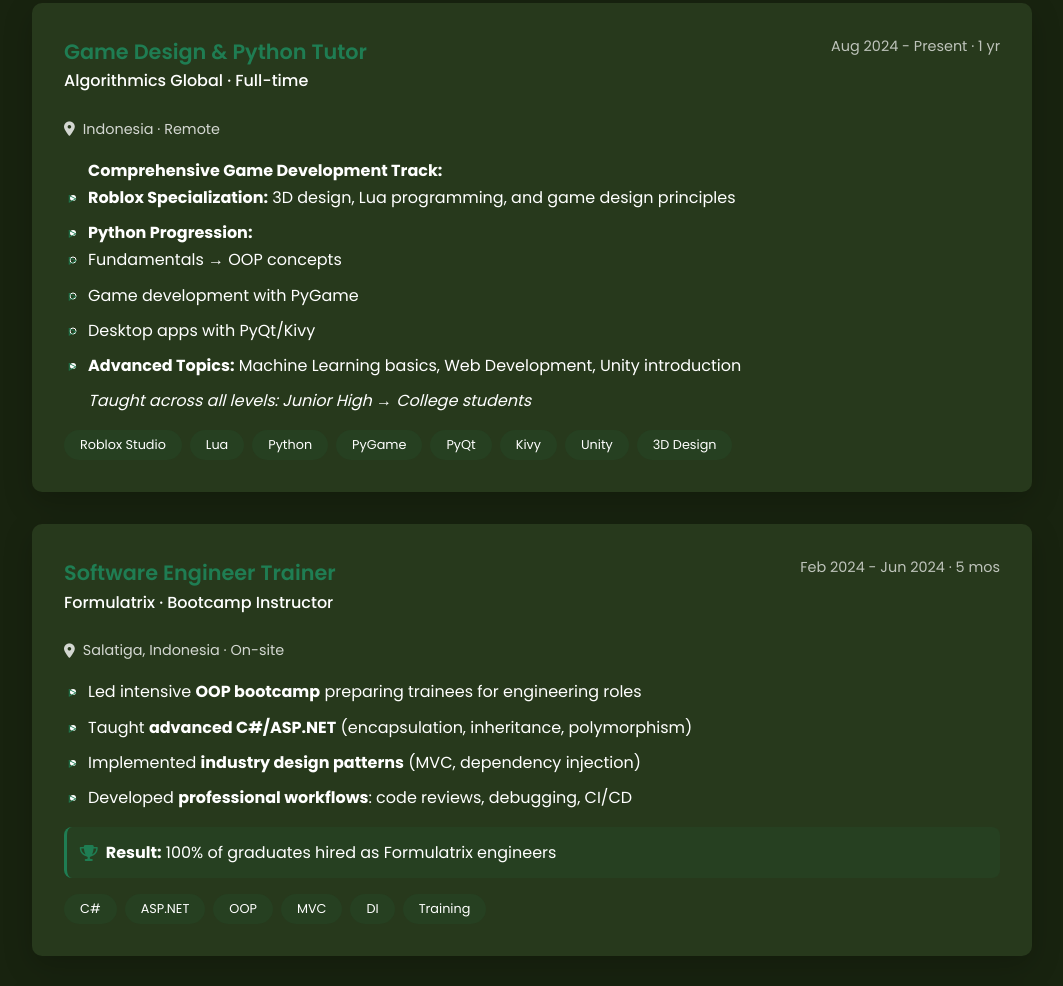
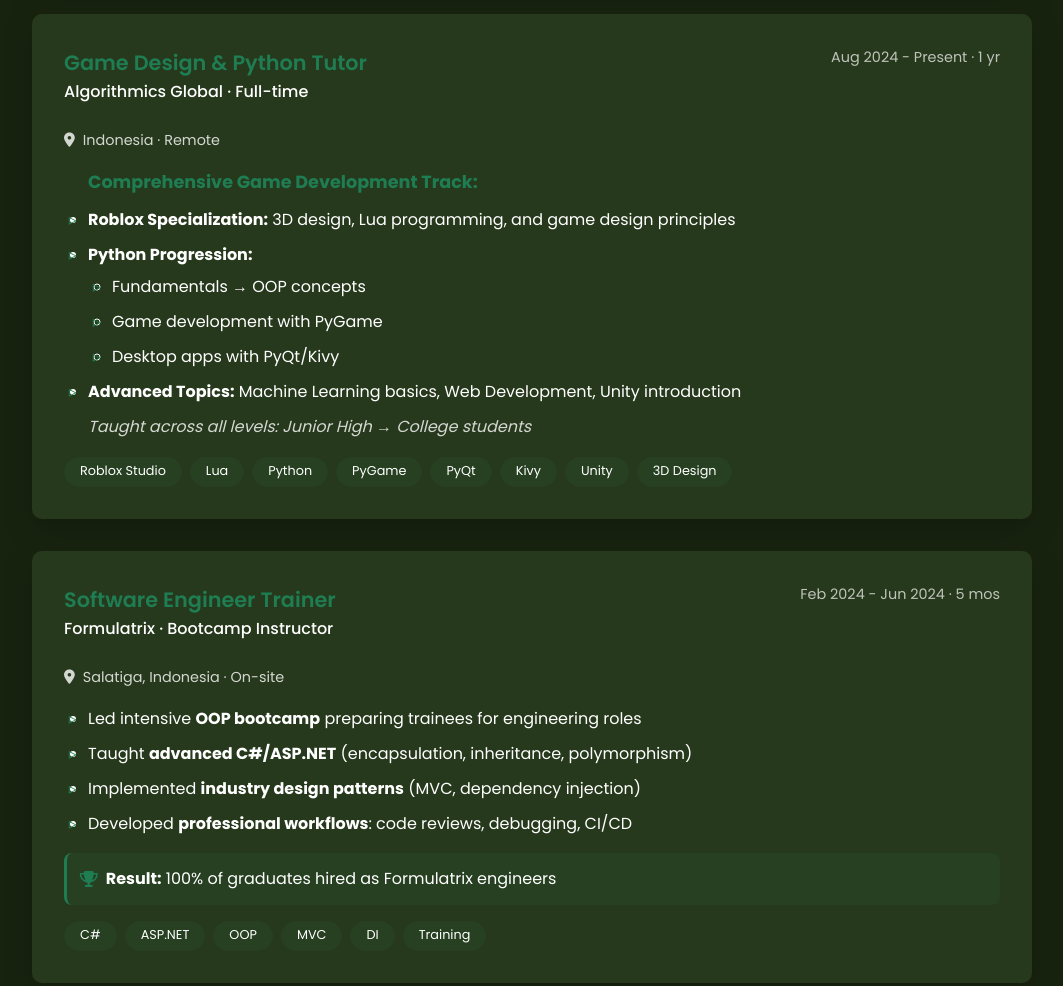
Before and after one commit to dewiidda/portfolio, a plain HTML site: page index.html in a window 1280 px wide. Shown: the part 2518-3504 px from the top of the page, without its empty margins (108-1171 px from the left). Drawn offline with Linux system fonts and the light colour scheme.

Commit message:
add style

```diff
--- a/index.html
+++ b/index.html
@@ -475,6 +475,26 @@
     .experience-outcome i {
       color: var(--primary);
     }
+
+    .experience-description h4 {
+  color: var(--primary);
+  margin: 1rem 0 0.5rem 0;
+  font-size: 1.1rem;
+}
+
+.experience-description ul ul {
+  margin-top: 0.3rem;
+  padding-left: 1.5rem;
+  list-style-type: circle;
+}
+
+.experience-description em {
+  display: block;
+  margin-top: 0.5rem;
+  font-style: italic;
+  color: var(--text);
+  opacity: 0.8;
+}
 
     /* Education Section */
     .education-container {
```
